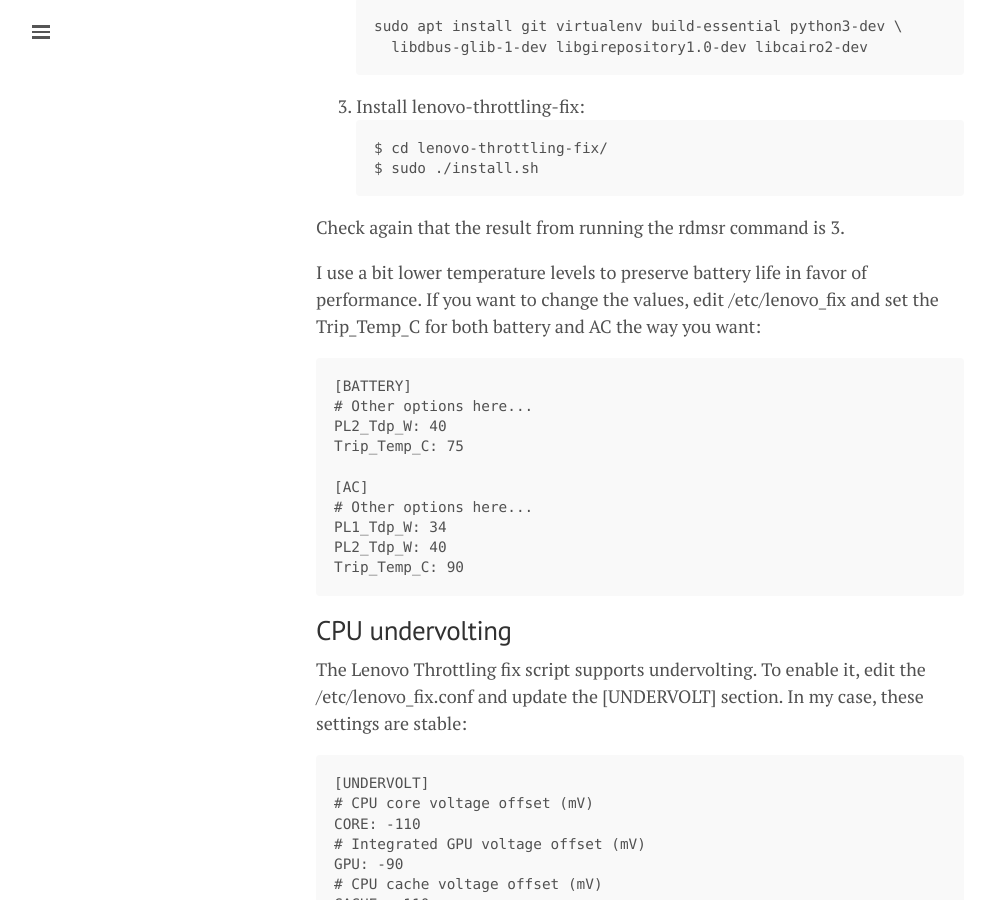
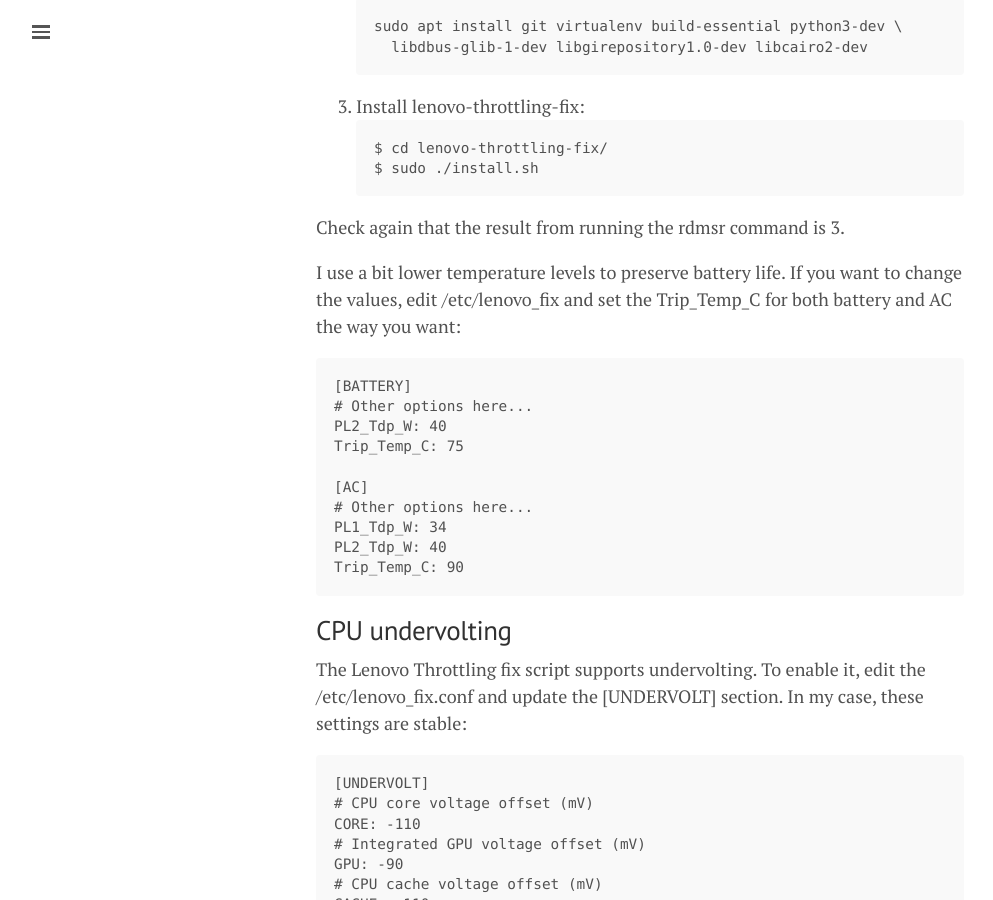
Before and after one commit to lgeurts/lgeurts.github.io, a Jekyll site: the page built from _posts/2021-10-15-ubuntu-setup-notes-for-x1-carbon-gen8.md, in a window 1280 px wide and 900 px high, scrolled down 989 px. Shown: the whole window, without its empty margins (0-993 px from the left). Built offline with Jekyll 4.4.1, drawn with Linux system fonts in a browser that asks for light colours; nearby versions of some CDN libraries; comment, search, counter and statistics services are not loaded.

Commit message:
Update 2021-10-15-ubuntu-setup-notes-for-x1-carbon-gen8.md

````diff
--- a/_posts/2021-10-15-ubuntu-setup-notes-for-x1-carbon-gen8.md
+++ b/_posts/2021-10-15-ubuntu-setup-notes-for-x1-carbon-gen8.md
@@ -43,7 +43,7 @@
 
 Check again that the result from running the rdmsr command is 3.
 
-I use a bit lower temperature levels to preserve battery life in favor of performance. If you want to change the values, edit /etc/lenovo_fix and set the Trip_Temp_C for both battery and AC the way you want:
+I use a bit lower temperature levels to preserve battery life. If you want to change the values, edit /etc/lenovo_fix and set the Trip_Temp_C for both battery and AC the way you want:
 ```
 [BATTERY]
 # Other options here...
````
